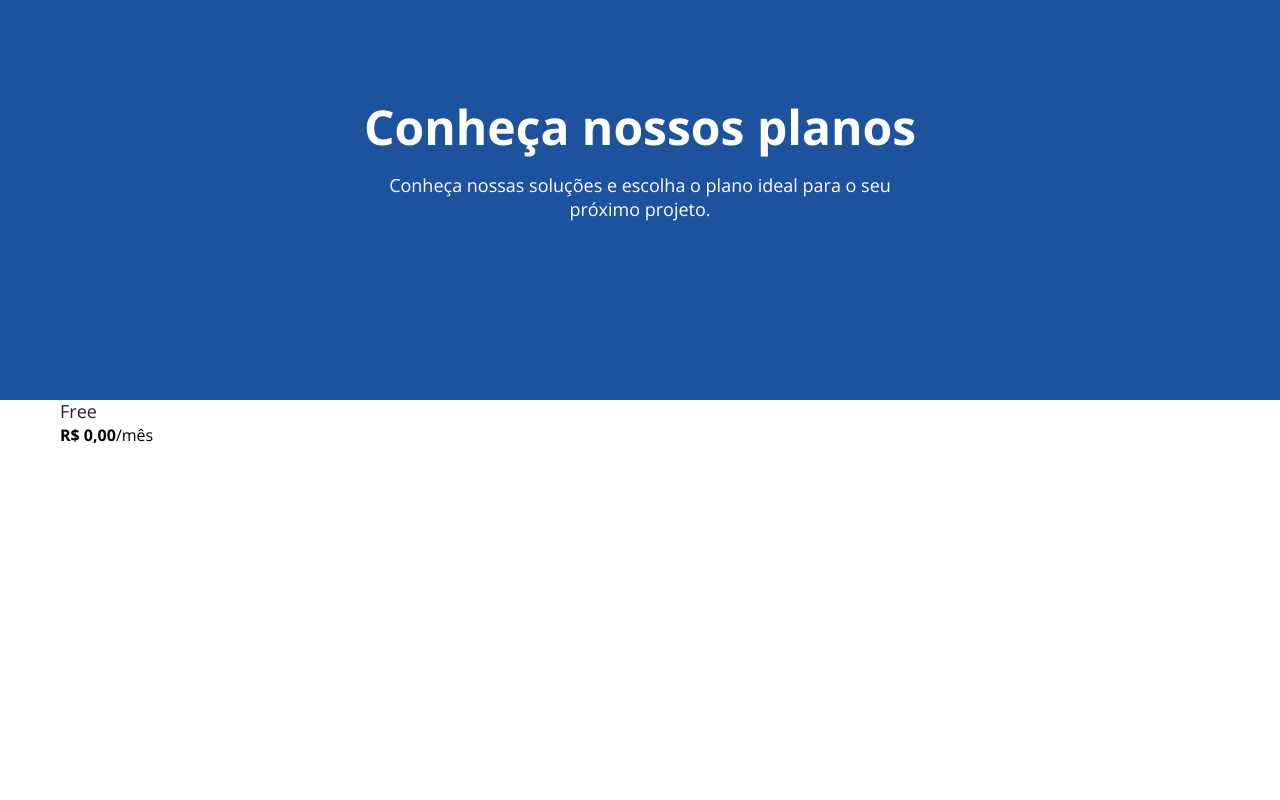
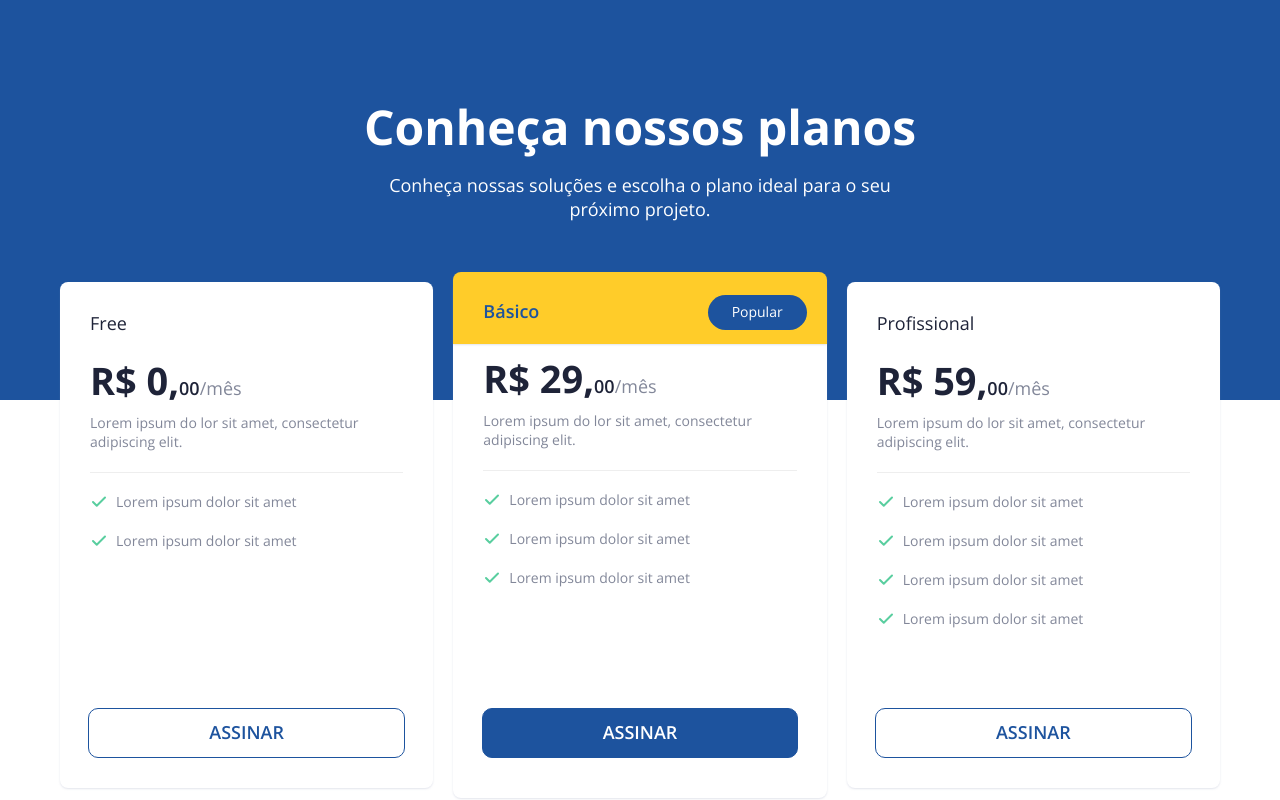
Before and after one commit to matheusdcunha/princing-table, a plain HTML site: page index.html in a window 1280 px wide. Drawn offline with nearby package versions, Linux system fonts and the light colour scheme.

Commit message:
Adicionei os cards e finalizei o projeto

```diff
--- /dev/null
+++ b/css/cards.css
@@ -0,0 +1,124 @@
+.cards-container {
+  display: flex;
+  flex-direction: row;
+  gap: 20px;
+  justify-content: center;
+}
+.card {
+  background-color: var(--cor-0);
+  display: flex;
+  flex-direction: column;
+  justify-content: space-between;
+  gap: 60px;
+  border-radius: 8px;
+  box-shadow: 0px 1px 2px rgba(142, 150, 185, 0.25);
+  box-sizing: border-box;
+}
+
+.card-basico {
+  gap: 40px;
+  align-self: stretch;
+  margin-bottom: -10px;
+}
+
+.header-card-basico {
+  display: flex;
+  flex-direction: row;
+  justify-content: space-between;
+  background-color: var(--cor-p2);
+  padding: 20px 20px 0px 30px;
+  border-radius: 8px 8px 0px 0px;
+  margin-top: -10px;
+  margin-bottom: 10px;
+  box-shadow: 0px 1px 2px rgba(142, 150, 185, 0.25);
+  align-items: center;
+}
+
+.header-card-basico span {
+  padding: 8px 24px;
+  background-color: var(--cor-p1);
+  border-radius: 40px;
+  display: inline-block;
+  margin-top: -10px;
+}
+
+.card h2 {
+  padding-bottom: 20px;
+}
+
+.card-basico h2 {
+  padding-bottom: 0px;
+  margin-bottom: 20px;
+  padding-top: 8px;
+}
+
+.card-preco {
+  padding-bottom: 10px;
+}
+
+.card-desc {
+  padding-bottom: 20px;
+  border-bottom: solid 1px #eeeeee;
+  margin-bottom: 20px;
+}
+
+.card li {
+  padding-bottom: 20px;
+  display: flex;
+  align-items: center;
+}
+
+.card li::before {
+  content: "";
+  background: url(../assets/icon/check.svg) no-repeat center;
+  display: inline-block;
+  height: 18px;
+  width: 18px;
+  margin-right: 8px;
+}
+
+.card a {
+  border: 1px solid var(--cor-p1);
+  padding: 12px 120px;
+  border-radius: 10px;
+  text-transform: uppercase;
+  margin-bottom: 30px;
+}
+
+.card-basico a {
+  background-color: var(--cor-p1);
+  color: var(--cor-0);
+  margin-bottom: 40px;
+}
+
+.card-texto {
+  padding: 30px 30px 0px 30px;
+}
+
+.card-texto-basico {
+  padding: 0px 30px;
+}
+
+.card a {
+  align-self: center;
+}
+
+@media (max-width: 1200px) {
+  .cards-container {
+    flex-wrap: wrap;
+    gap: 60px;
+  }
+  .profissional {
+    border-top: 1px solid rgba(142, 150, 185, 0.25);
+  }
+}
+
+@media (max-width: 600px) {
+  .card-texto {
+    padding: 15px 15px 0px 15px;
+  }
+
+  .card-texto-basico {
+    padding: 0px 15px;
+  }
+}
--- a/css/header.css
+++ b/css/header.css
@@ -1,4 +1,4 @@
-.header {
+.bg {
   background-color: var(--cor-p1);
   height: 50vh;
 }
@@ -11,3 +11,19 @@
 .header-container h1 {
   margin-bottom: 20px;
 }
+
+.header-container p {
+  padding-bottom: 60px;
+}
+
+@media (max-width: 600px) {
+  br {
+    display: none;
+  }
+  .header-container h1 {
+    font: 700 2.37rem/1.28 "Open Sans", sans-serif;
+  }
+  .header-container p {
+    font: 400 1rem/1.31 "Open Sans", sans-serif;
+  }
+}
--- a/css/style.css
+++ b/css/style.css
@@ -9,3 +9,4 @@
 /* Site */
 
 @import url(./header.css);
+@import url(./cards.css);
--- a/index.html
+++ b/index.html
@@ -13,20 +13,65 @@
 </head>
 
 <body>
-  <header class="header">
-    <div class="container header-container">
+  <div class="bg">
+    <header class="container header-container">
+      <div>
         <h1 class="font-1-xl cor-0">Conheça nossos planos</h1>
         <p class="font-1-m cor-0">Conheça nossas soluções e escolha o plano ideal para o seu<br> próximo projeto.</p>
       </div>
     </header>
     <main>
       <div class="container cards-container">
+
         <div class="card">
+          <div class="card-texto">
             <h2 class="font-1-m cor-2">Free</h2>
-        <p><strong class="font">R$ 0,<span>00</span></strong><span>/mês</span></p>
+            <p class="card-preco"><strong class="font-1-l cor-2">R$ 0,<span class="font-1-m-sb cor-2">00</span></strong><span class="font-1-m cor-1">/mês</span></p>
+            <p class="font-1-xs cor-1 card-desc">Lorem ipsum do lor sit amet, consectetur adipiscing elit.</p>
+            <ul>
+              <li class="font-1-xs cor-1">Lorem ipsum dolor sit amet</li>
+              <li class="font-1-xs cor-1">Lorem ipsum dolor sit amet</li>
+            </ul>
+          </div>
+          <a href="./" class="font-1-m-sb cor-p1">Assinar</a>
+        </div>
+
+        <div class="card card-basico">
+          <div>
+            <div class="header-card-basico">
+              <h2 class="font-1-m-sb cor-p1">Básico</h2>
+              <span class=" font-1-xs cor-0">Popular</span>
+            </div>
+            <div class="card-texto-basico">
+              <p class="card-preco"><strong class="font-1-l cor-2">R$ 29,<span class="font-1-m-sb cor-2">00</span></strong><span class="font-1-m cor-1">/mês</span></p>
+              <p class="font-1-xs cor-1 card-desc">Lorem ipsum do lor sit amet, consectetur adipiscing elit.</p>
+              <ul>
+                <li class="font-1-xs cor-1">Lorem ipsum dolor sit amet</li>
+                <li class="font-1-xs cor-1">Lorem ipsum dolor sit amet</li>
+                <li class="font-1-xs cor-1">Lorem ipsum dolor sit amet</li>
+              </ul>
+            </div>
+          </div>
+          <a href="./" class="font-1-m-sb cor-p1">Assinar</a>
+        </div>
+
+        <div class="card profissional">
+          <div class="card-texto">
+            <h2 class="font-1-m cor-2">Profissional</h2>
+            <p class="card-preco"><strong class="font-1-l cor-2">R$ 59,<span class="font-1-m-sb cor-2">00</span></strong><span class="font-1-m cor-1">/mês</span></p>
+            <p class="font-1-xs cor-1 card-desc">Lorem ipsum do lor sit amet, consectetur adipiscing elit.</p>
+            <ul>
+              <li class="font-1-xs cor-1">Lorem ipsum dolor sit amet</li>
+              <li class="font-1-xs cor-1">Lorem ipsum dolor sit amet</li>
+              <li class="font-1-xs cor-1">Lorem ipsum dolor sit amet</li>
+              <li class="font-1-xs cor-1">Lorem ipsum dolor sit amet</li>
+            </ul>
+          </div>
+          <a href="./" class="font-1-m-sb cor-p1">Assinar</a>
         </div>
       </div>
     </main>
+  </div>
 </body>
 
 </html>
```
Lines whose indentation alone changed are shown as unchanged.
